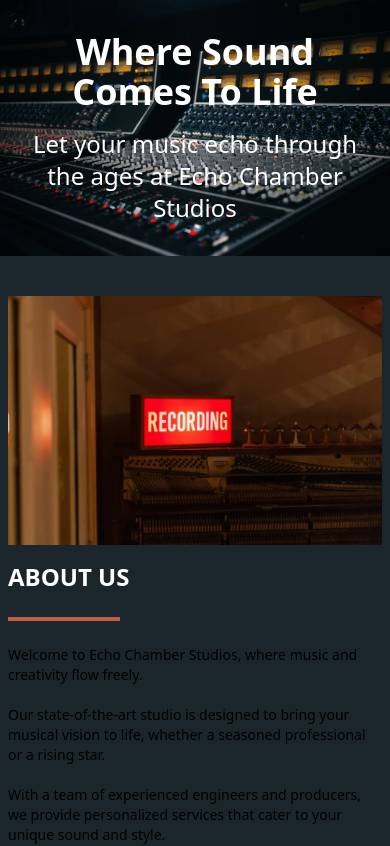
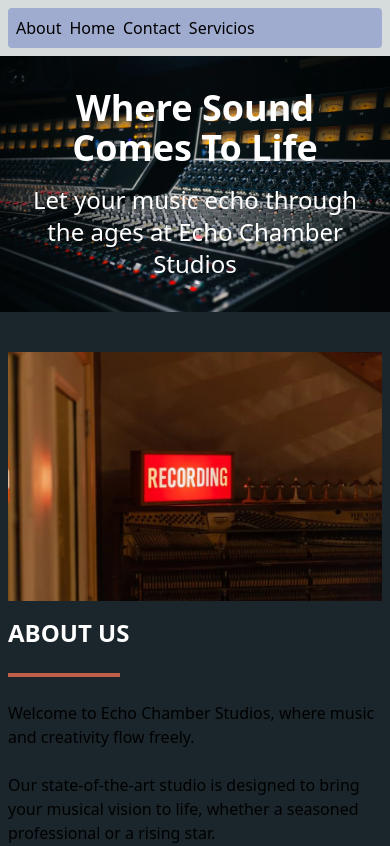
Before and after one commit to Nextsoun/Next-Sounds, a Next.js app: page / in a window 390 px wide. Shown: the top 846 px of the page. Built offline with nearby package versions, Linux system fonts and the light colour scheme.

Commit message:
maquetacion de navbar

```diff
--- a/app/layout.tsx
+++ b/app/layout.tsx
@@ -1,4 +1,5 @@
 import type { Metadata } from "next";
+import { Navbar } from "@/components/navbar/Navbar";
 
 import "./globals.css";
 
@@ -16,7 +17,9 @@ export default function RootLayout({
 }>) {
   return (
     <html lang="en">
-      <body>{children}</body>
+      <body>
+        <Navbar/>
+        {children}</body>
     </html>
   );
 }
--- a/app/page.tsx
+++ b/app/page.tsx
@@ -28,7 +28,7 @@ export default function Home() {
 
       <section className="bg-[#1B262C] flex py-10 px-2 lg:py-24" id="about">
         <div className="flex flex-col-reverse justify-center lg:grid lg:grid-cols-2 lg:gap-8 lg:px-28 ">
-          <div className="flex flex-col justify-start py-4 lg:text-sm text-sm">
+          <div className="flex flex-col lg:justify-start py-4 lg:text-sm">
             <h1 className="text-2xl lg:text-4xl font-extrabold text-white">ABOUT US</h1>
             <span className="border-t-4 border-[#C06048] my-6 w-28" />
             <p>Welcome to Echo Chamber Studios, where music and creativity flow freely.</p>
@@ -105,15 +105,60 @@ export default function Home() {
       </section>
 
       <section className="flex flex-col justify-center items-center min-h-screen bg-[#1b262c] text-black" id="contact">
-        <div className="flex justify-center p-6">
+        <div className="flex flex-col justify-center">
           <h2 className="text-4xl text-white">Contacto</h2>
-        </div>
           <div className="flex justify-center p-4 ">
             <span className="px-1 py-1 bg-[#c0604863] rounded-full"></span>
             <span className="px-6 py-1 bg-[#C06048] rounded-full mx-2" />
             <span className="px-1 py-1 bg-[#c0604863] rounded-full"></span>
           </div>
+        </div>
+        <div className="lg:grid lg:grid-cols-2 gap-2 flex flex-col">
+          <div className="pb-4">
+            <iframe
+              src="https://www.google.com/maps/embed?pb=!1m18!1m12!1m3!1d3284.0167125041007!2d-58.3815704!3d-34.603738899999996!2m3!1f0!2f0!3f0!3m2!1i1024!2i768!4f13.1!3m3!1m2!1s0x4aa9f0a6da5edb%3A0x11bead4e234e558b!2sObelisco!5e0!3m2!1ses-419!2sar!4v1719841920723!5m2!1ses-419!2sar"
+              className="w-full h-72 lg:w-[700px] lg:h-[300px] border rounded-lg"
+              loading="lazy"
+            />
 
+            <div>
+              <ul className="p-2">
+                <li className="text-white">Manhattan, New York, NY, United States</li>{" "}
+              </ul>
+              <ul className="text-[#9b5b48]">
+                <li>
+                  <a href="tel:+1-985-245-1730" className="flex items-center space-x-2">
+                    <i
+                      className="w-6 h-6 bg-current"
+                      style={{
+                        mask: "url('https://images.cdn-files-a.com/ready_uploads/svg/phone.svg?v=2')",
+                        WebkitMask: "url('https://images.cdn-files-a.com/ready_uploads/svg/phone.svg?v=2')",
+                      }}
+                      aria-label="fa fa-phone"
+                    >
+                      &nbsp;
+                    </i>
+                    <span dir="ltr">+1-985-245-1730</span>
+                  </a>
+                </li>{" "}
+                <li>
+                  <a href="mailto:example@example.com" className="flex items-center space-x-2">
+                    <i
+                      className="w-6 h-6 bg-current"
+                      style={{
+                        mask: "url('https://images.cdn-files-a.com/ready_uploads/svg/envelope-o.svg?v=2')",
+                        WebkitMask: "url('https://images.cdn-files-a.com/ready_uploads/svg/envelope-o.svg?v=2')",
+                      }}
+                      aria-label="envelope-o"
+                    >
+                      &nbsp;
+                    </i>
+                    <span>example@example.com</span>
+                  </a>
+                </li>
+              </ul>
+            </div>
+          </div>
           <form action={createContact} className="w-full max-w-lg bg-white p-8 rounded-lg shadow-md">
             <div className="mb-4">
               <input
@@ -153,57 +198,12 @@ export default function Home() {
             <div className="flex justify-center">
               <button
                 type="submit"
-              className="bg-blue-500 hover:bg-blue-700 text-white font-bold py-2 px-4 rounded focus:outline-none focus:shadow-outline"
+                className="bg-blue-500 hover:bg-blue-700 text-white font-bold py-2 px-4 w-full rounded focus:outline-none focus:shadow-outline"
               >
                 Enviar
               </button>
             </div>
           </form>
-      </section>
-      <section>
-        <div>
-          <ul>
-            <li>Manhattan, New York, NY, United States</li>{" "}
-          </ul>
-          <ul className="text-[#9b5b48]">
-            <li>
-              <a href="tel:+1-985-245-1730" className="flex items-center space-x-2">
-                <i
-                  className="w-6 h-6 bg-current"
-                  style={{
-                    mask: "url('https://images.cdn-files-a.com/ready_uploads/svg/phone.svg?v=2')",
-                    WebkitMask: "url('https://images.cdn-files-a.com/ready_uploads/svg/phone.svg?v=2')",
-                  }}
-                  aria-label="fa fa-phone"
-                >
-                  &nbsp;
-                </i>
-                <span dir="ltr">+1-985-245-1730</span>
-              </a>
-            </li>{" "}
-            <li>
-              <a href="mailto:example@example.com" className="flex items-center space-x-2">
-                <i
-                  className="w-6 h-6 bg-current"
-                  style={{
-                    mask: "url('https://images.cdn-files-a.com/ready_uploads/svg/envelope-o.svg?v=2')",
-                    WebkitMask: "url('https://images.cdn-files-a.com/ready_uploads/svg/envelope-o.svg?v=2')",
-                  }}
-                  aria-label="envelope-o"
-                >
-                  &nbsp;
-                </i>
-                <span>example@example.com</span>
-              </a>
-            </li>
-          </ul>
-        </div>
-        <div>
-          <iframe
-            src="https://www.google.com/maps/embed?pb=!1m18!1m12!1m3!1d3284.0167125041007!2d-58.3815704!3d-34.603738899999996!2m3!1f0!2f0!3f0!3m2!1i1024!2i768!4f13.1!3m3!1m2!1s0x4aa9f0a6da5edb%3A0x11bead4e234e558b!2sObelisco!5e0!3m2!1ses-419!2sar!4v1719841920723!5m2!1ses-419!2sar"
-            className="w-full h-72 lg:w-[700px] lg:h-[300px]"
-            loading="lazy"
-          />
         </div>
       </section>
     </main>
--- /dev/null
+++ b/components/active-link/ActiveLink.module.css
@@ -0,0 +1,7 @@
+.link {
+  @apply hover:underline hover:text-blue-400 mr-2 transition-all;
+}
+
+.active-link {
+  @apply text-blue-500;
+}
--- /dev/null
+++ b/components/active-link/ActiveLink.tsx
@@ -0,0 +1,20 @@
+'use client';
+
+import Link from 'next/link';
+import style from './ActiveLink.module.css';
+import { usePathname } from 'next/navigation';
+
+interface Props {
+  path: string;
+  text: string;
+}
+
+export  const ActiveLink = ({ path, text }: Props) => {
+  const pathName = usePathname();
+
+  return (
+    <Link className={`${style.link} ${pathName === path && style['active-link']}`} href={path}>
+      {text}
+    </Link>
+  );
+};
--- a/components/navbar/Navbar.tsx
+++ b/components/navbar/Navbar.tsx
@@ -1,8 +1,18 @@
+import { ActiveLink } from "../active-link/ActiveLink";
 
-export default function Navbar() {
+const navItems = [
+  { path: "#about", text: "About" },
+  { path: "#home", text: "Home" },
+  { path: "#contact", text: "Contact" },
+  { path: "#servicios", text: "Servicios" },
+];
+
+export const Navbar = () => {
   return (
-    <nav>
-
+    <nav className="flex bg-blue-800 bg-opacity-30 p-2 m-2 rounded">
+      {navItems.map((navItem) => (
+        <ActiveLink key={navItem.path} {...navItem} />
+      ))}
     </nav>
   );
-}
+};
```
Lines whose indentation alone changed are shown as unchanged.
